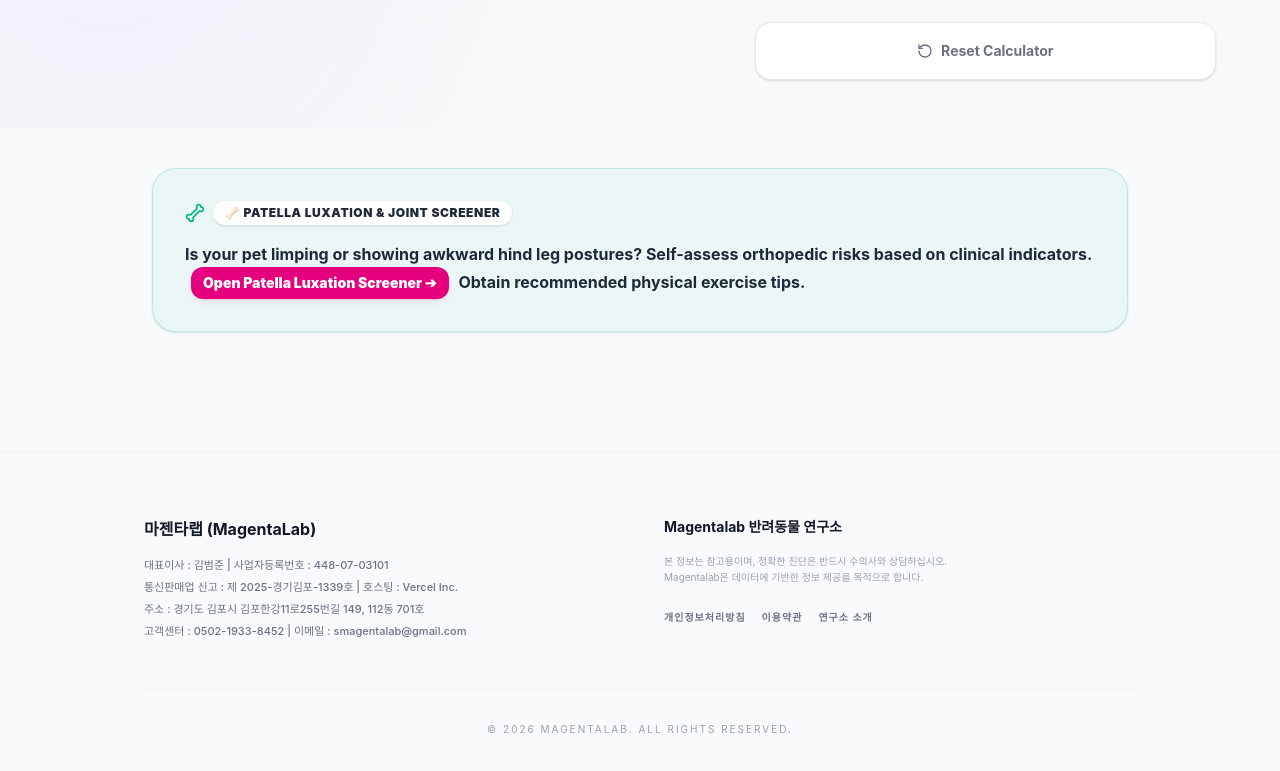
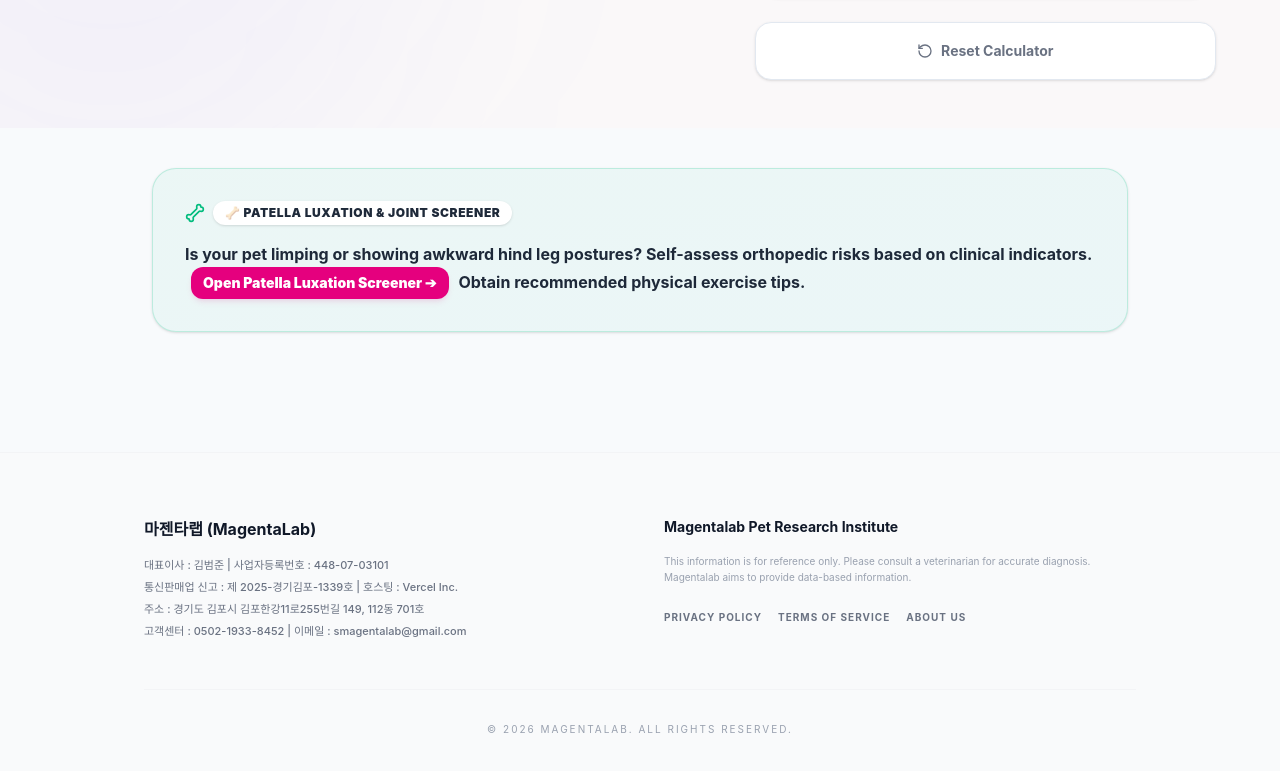
Before and after one commit to drivehihi-ctrl/magentalab-blog, a Next.js app: page /en/petcare-expenses-calculator in a window 1280 px wide. Shown: the part 1696-2467 px from the top of the page. Built offline with nearby package versions, Linux system fonts and the light colour scheme; no server answers; a web font is replaced by a local one.

Commit message:
feat: abstract localized Footer component to support dynamic legal links for EN/JA

```diff
--- a/app/layout.tsx
+++ b/app/layout.tsx
@@ -2,6 +2,7 @@ import type { Metadata } from "next";
 import Link from "next/link";
 import "./globals.css";
 import Header from "@/components/Header";
+import Footer from "@/components/Footer";
 import { Analytics } from "@vercel/analytics/react";
 import { GoogleTagManager } from "@next/third-parties/google";
 
@@ -100,36 +101,7 @@ export default function RootLayout({
           <Header />
           <main>{children}</main>
           <Analytics />
-          <footer className="bg-gray-50 border-t border-gray-100 py-16 text-gray-600">
-            <div className="container mx-auto px-4 max-w-5xl">
-              <div className="grid grid-cols-1 md:grid-cols-2 gap-12 mb-12 text-left">
-                <div className="space-y-4">
-                  <p className="text-gray-900 font-bold">마젠타랩 (MagentaLab)</p>
-                  <div className="text-[11px] text-gray-500 leading-relaxed space-y-1 font-medium">
-                    <p>대표이사 : 김범준 | 사업자등록번호 : 448-07-03101</p>
-                    <p>통신판매업 신고 : 제 2025-경기김포-1339호 | 호스팅 : Vercel Inc.</p>
-                    <p>주소 : 경기도 김포시 김포한강11로255번길 149, 112동 701호</p>
-                    <p>고객센터 : 0502-1933-8452 | 이메일 : smagentalab@gmail.com</p>
-                  </div>
-                </div>
-                <div className="space-y-4">
-                  <p className="text-gray-900 font-bold text-sm">Magentalab 반려동물 연구소</p>
-                  <p className="text-[10px] text-gray-400 leading-relaxed">
-                    본 정보는 참고용이며, 정확한 진단은 반드시 수의사와 상담하십시오. <br />
-                    Magentalab은 데이터에 기반한 정보 제공을 목적으로 합니다.
-                  </p>
-                  <nav className="flex flex-wrap gap-4 text-[10px] font-bold text-gray-500 uppercase tracking-widest pt-2">
-                    <Link href="/privacy" className="hover:text-magenta transition-colors">개인정보처리방침</Link>
-                    <Link href="/terms" className="hover:text-magenta transition-colors">이용약관</Link>
-                    <Link href="/about" className="hover:text-magenta transition-colors">연구소 소개</Link>
-                  </nav>
-                </div>
-              </div>
-              <div className="pt-8 border-t border-gray-100 text-center text-gray-400 text-[10px] uppercase tracking-[0.2em]">
-                &copy; 2026 Magentalab. All rights reserved.
-              </div>
-            </div>
-          </footer>
+          <Footer />
         </SessionProvider>
       </body>
     </html>
--- /dev/null
+++ b/components/Footer.tsx
@@ -0,0 +1,61 @@
+"use client";
+
+import Link from "next/link";
+import { usePathname } from "next/navigation";
+
+export default function Footer() {
+  const pathname = usePathname() || "/";
+
+  const isEn = pathname.startsWith("/en");
+  const isJa = pathname.startsWith("/ja");
+
+  const text = {
+    privacy: isEn ? "Privacy Policy" : isJa ? "個人情報処理方針" : "개인정보처리방침",
+    privacyLink: isEn ? "/en/privacy" : isJa ? "/ja/privacy" : "/privacy",
+
+    terms: isEn ? "Terms of Service" : isJa ? "利用規約" : "이용약관",
+    termsLink: isEn ? "/en/terms" : isJa ? "/ja/terms" : "/terms",
+
+    about: isEn ? "About Us" : isJa ? "研究所紹介" : "연구소 소개",
+    aboutLink: isEn ? "/en/about" : isJa ? "/ja/about" : "/about",
+  };
+
+  return (
+    <footer className="bg-gray-50 border-t border-gray-100 py-16 text-gray-600">
+      <div className="container mx-auto px-4 max-w-5xl">
+        <div className="grid grid-cols-1 md:grid-cols-2 gap-12 mb-12 text-left">
+          <div className="space-y-4">
+            <p className="text-gray-900 font-bold">마젠타랩 (MagentaLab)</p>
+            <div className="text-[11px] text-gray-500 leading-relaxed space-y-1 font-medium">
+              <p>대표이사 : 김범준 | 사업자등록번호 : 448-07-03101</p>
+              <p>통신판매업 신고 : 제 2025-경기김포-1339호 | 호스팅 : Vercel Inc.</p>
+              <p>주소 : 경기도 김포시 김포한강11로255번길 149, 112동 701호</p>
+              <p>고객센터 : 0502-1933-8452 | 이메일 : smagentalab@gmail.com</p>
+            </div>
+          </div>
+          <div className="space-y-4">
+            <p className="text-gray-900 font-bold text-sm">
+              {isEn ? "Magentalab Pet Research Institute" : isJa ? "Magentalabペット研究所" : "Magentalab 반려동물 연구소"}
+            </p>
+            <p className="text-[10px] text-gray-400 leading-relaxed">
+              {isEn
+                ? "This information is for reference only. Please consult a veterinarian for accurate diagnosis. Magentalab aims to provide data-based information."
+                : isJa
+                ? "この情報は参考用であり、正確な診断は必ず獣医師にご相談ください。Magentalabはデータに基づく情報提供を目的としています。"
+                : "본 정보는 참고용이며, 정확한 진단은 반드시 수의사와 상담하십시오. Magentalab은 데이터에 기반한 정보 제공을 목적으로 합니다."
+              }
+            </p>
+            <nav className="flex flex-wrap gap-4 text-[10px] font-bold text-gray-500 uppercase tracking-widest pt-2">
+              <Link href={text.privacyLink} className="hover:text-magenta transition-colors">{text.privacy}</Link>
+              <Link href={text.termsLink} className="hover:text-magenta transition-colors">{text.terms}</Link>
+              <Link href={text.aboutLink} className="hover:text-magenta transition-colors">{text.about}</Link>
+            </nav>
+          </div>
+        </div>
+        <div className="pt-8 border-t border-gray-100 text-center text-gray-400 text-[10px] uppercase tracking-[0.2em]">
+          &copy; 2026 Magentalab. All rights reserved.
+        </div>
+      </div>
+    </footer>
+  );
+}
```
